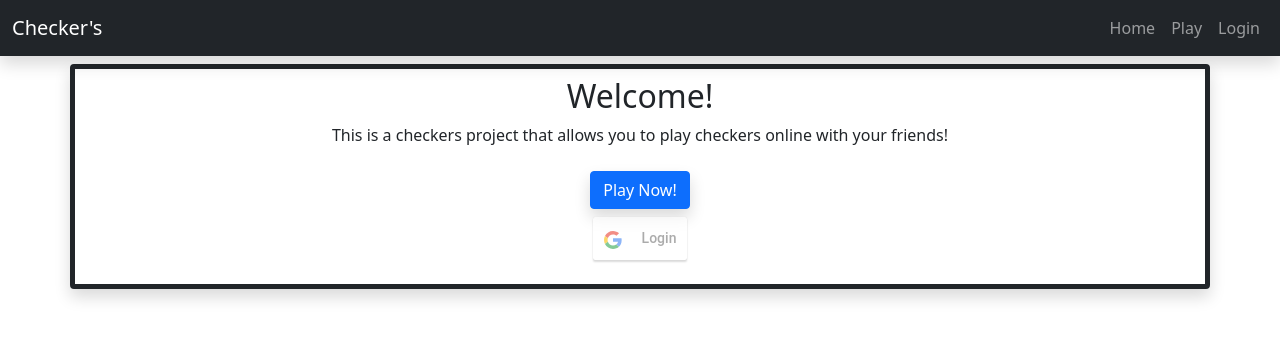
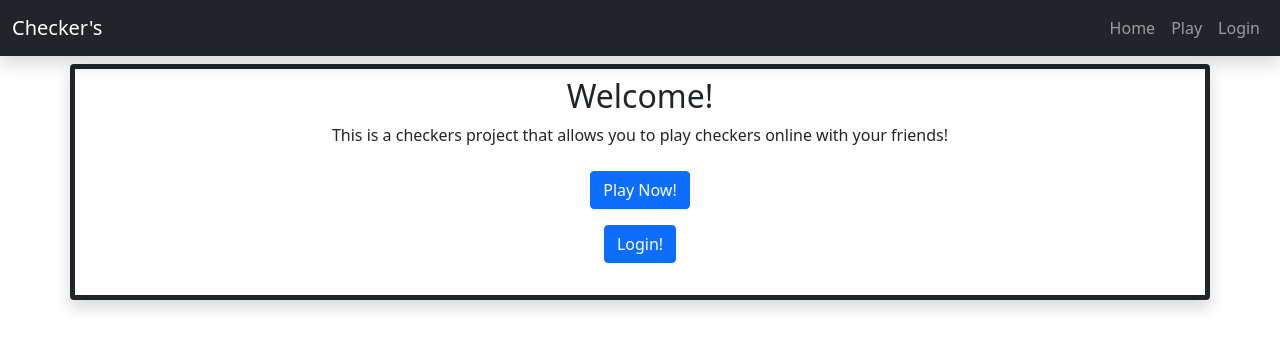
Before and after one commit to Emmanuel-Torres/Checkers, a React (Create React App) app in the folder src/checkers-client/: page / in a window 1280 px wide. Shown: the top 350 px of the page. Built offline with nearby package versions, Linux system fonts and the light colour scheme; no server answers.

Commit message:
Small changes

```diff
--- a/src/checkers-client/src/views/HomeView.tsx
+++ b/src/checkers-client/src/views/HomeView.tsx
@@ -12,9 +12,9 @@ const HomeView: FC = (): JSX.Element => {
             <div className='container border border-dark border-5 rounded p-2 my-2 shadow text-center'>
                 <h2>Welcome!</h2>
                 <p>This is a checkers project that allows you to play checkers online with your friends!</p>
-                <Link to="/game" className='btn btn-primary my-2 shadow'>Play Now!</Link>
-                <br/>
-                <Login />
+                <Link to="/game" className='btn btn-primary my-2'>Play Now!</Link>
+                <br></br>
+                <Link to="/login" className='btn btn-primary my-2'>Login!</Link>
                 <p>{user?.email}</p>
             </div>
         </>
```
